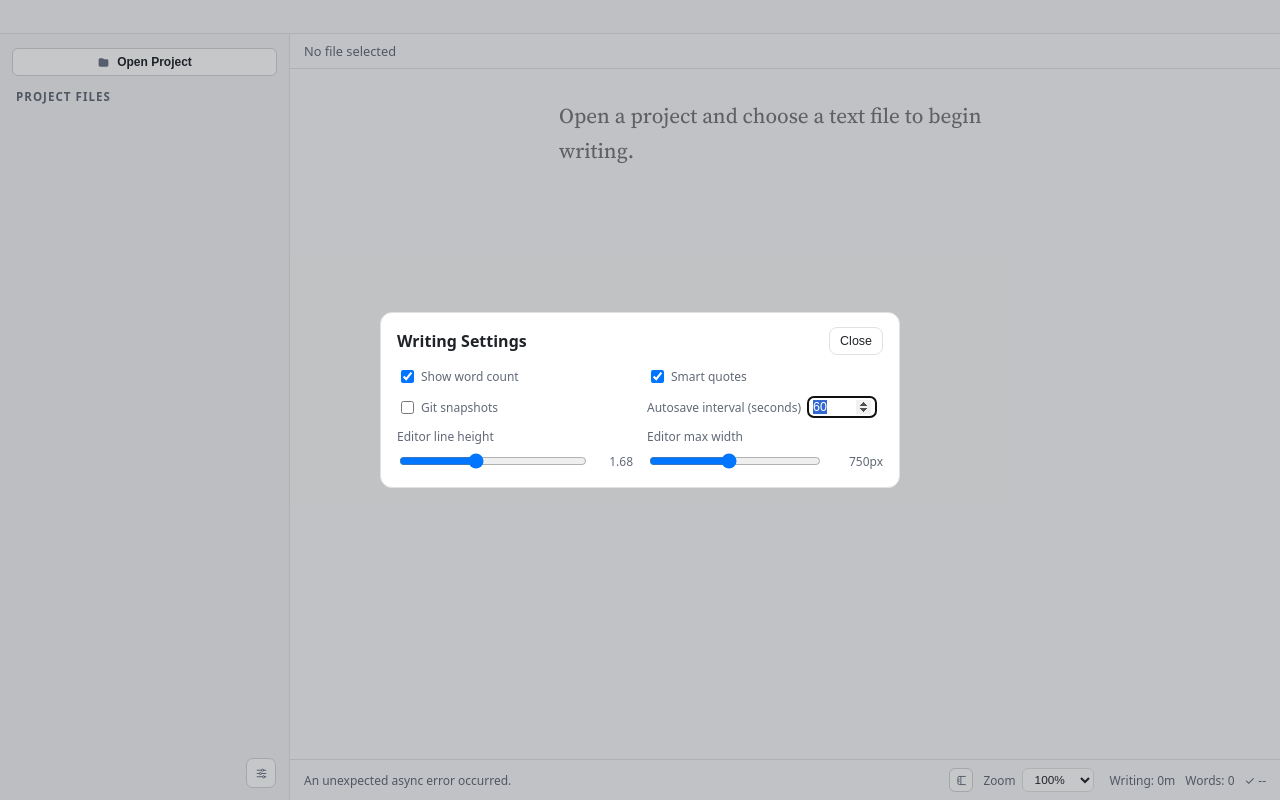
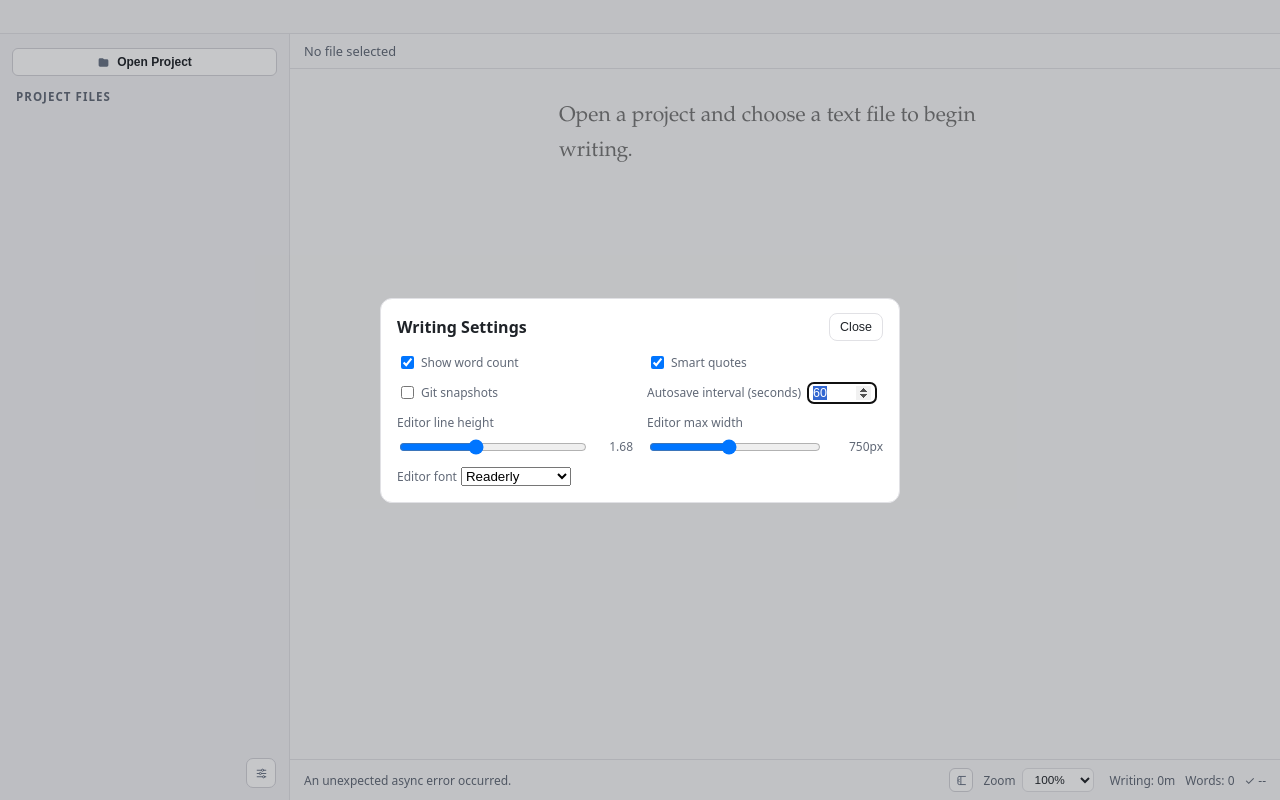
Before and after one commit to nicoverbruggen/wit, a website with bundled scripts: page src/renderer/index.html in a window 1280 px wide. Both pictures are taken after a click on the button 261 px from the left and 773 px from the top of the page. Built offline with nearby package versions, Linux system fonts and the light colour scheme; files whose address does not match are found by name.

Commit message:
Add new font options

```diff
--- a/src/renderer/index.html
+++ b/src/renderer/index.html
@@ -169,6 +169,14 @@
               <span id="editor-width-value">750px</span>
             </div>
           </label>
+          <label class="control-inline" title="Choose editor font">
+            Editor font
+            <select id="font-select">
+              <option value="Sourcerer">Sourcerer</option>
+              <option value="Readerly" selected>Readerly</option>
+              <option value="iA Writer Mono">iA Writer Mono</option>
+            </select>
+          </label>
         </div>
       </form>
     </dialog>
--- a/src/renderer/renderer.ts
+++ b/src/renderer/renderer.ts
@@ -47,6 +47,7 @@ const editorWidthInput = document.getElementById("editor-width-input") as HTMLIn
 const editorWidthValue = document.getElementById("editor-width-value") as HTMLSpanElement;
 const settingsCloseButton = document.getElementById("settings-close-btn") as HTMLButtonElement;
 const textZoomSelect = document.getElementById("text-zoom-select") as HTMLSelectElement;
+const fontSelect = document.getElementById("font-select") as HTMLSelectElement;
 
 const EDITOR_ZOOM_PRESETS = [50, 75, 90, 100, 110, 125, 150, 175, 200, 225, 250];
 const LIVE_WORD_COUNT_DEBOUNCE_MS = 280;
@@ -413,6 +414,10 @@ function applyEditorMaxWidth(editorWidth: number): void {
   editorWidthInput.value = String(normalized);
 }
 
+function applyEditorFont(fontFamily: string): void {
+  editor.style.fontFamily = `"${fontFamily}", "Palatino", "Times New Roman", serif`;
+}
+
 function ensureEditorBaseFontSize(): void {
   if (editorBaseFontSizePx > 0) {
     return;
@@ -1000,6 +1005,8 @@ function syncSettingsInputs(settings: AppSettings): void {
   applyEditorLineHeight(settings.editorLineHeight);
   applyEditorMaxWidth(settings.editorMaxWidthPx);
   setEditorZoomFromPercent(settings.editorZoomPercent, false);
+  fontSelect.value = settings.editorFontFamily ?? "Readerly";
+  applyEditorFont(settings.editorFontFamily ?? "Readerly");
 }
 
 function applyProjectMetadata(metadata: ProjectMetadata): void {
@@ -1694,6 +1701,8 @@ async function initialize(): Promise<void> {
    applyEditorLineHeight(Number.parseFloat(lineHeightInput.value));
    applyEditorMaxWidth(Number.parseInt(editorWidthInput.value, 10));
    applyEditorZoom(false);
+   applyEditorFont("Readerly");
+   fontSelect.value = "Readerly";
    renderSnapshotLabel();
    restartSnapshotLabelTimer();
    renderFileList();
@@ -1832,13 +1841,14 @@ lineHeightInput.addEventListener("change", () => {
 });
 
 editorWidthInput.addEventListener("input", () => {
-  const parsed = Number.parseInt(editorWidthInput.value, 10);
-  if (!Number.isFinite(parsed)) {
-    return;
-  }
-
-  applyEditorMaxWidth(parsed);
-  showEditorWidthGuides();
+    applyEditorMaxWidth(Number.parseInt(editorWidthInput.value, 10));
+    void persistSettings({ editorMaxWidthPx: Number.parseInt(editorWidthInput.value, 10) });
+  });
+
+  fontSelect.addEventListener("change", () => {
+    const selectedFont = fontSelect.value;
+    applyEditorFont(selectedFont);
+    void persistSettings({ editorFontFamily: selectedFont });
   });
 
 editorWidthInput.addEventListener("change", () => {
--- a/src/renderer/styles.css
+++ b/src/renderer/styles.css
@@ -1,5 +1,5 @@
 @font-face {
-  font-family: "WitWriter";
+  font-family: "Sourcerer";
   src: url("./font/Sourcerer-Regular.ttf") format("truetype");
   font-weight: 400;
   font-style: normal;
@@ -7,7 +7,7 @@
 }
 
 @font-face {
-  font-family: "WitWriter";
+  font-family: "Sourcerer";
   src: url("./font/Sourcerer-Italic.ttf") format("truetype");
   font-weight: 400;
   font-style: italic;
@@ -15,7 +15,7 @@
 }
 
 @font-face {
-  font-family: "WitWriter";
+  font-family: "Sourcerer";
   src: url("./font/Sourcerer-Bold.ttf") format("truetype");
   font-weight: 700;
   font-style: normal;
@@ -23,8 +23,72 @@
 }
 
 @font-face {
-  font-family: "WitWriter";
+  font-family: "Sourcerer";
   src: url("./font/Sourcerer-BoldItalic.ttf") format("truetype");
+  font-weight: 700;
+  font-style: italic;
+  font-display: swap;
+}
+
+@font-face {
+  font-family: "Readerly";
+  src: url("./font/Readerly-Regular.ttf") format("truetype");
+  font-weight: 400;
+  font-style: normal;
+  font-display: swap;
+}
+
+@font-face {
+  font-family: "Readerly";
+  src: url("./font/Readerly-Italic.ttf") format("truetype");
+  font-weight: 400;
+  font-style: italic;
+  font-display: swap;
+}
+
+@font-face {
+  font-family: "Readerly";
+  src: url("./font/Readerly-Bold.ttf") format("truetype");
+  font-weight: 700;
+  font-style: normal;
+  font-display: swap;
+}
+
+@font-face {
+  font-family: "Readerly";
+  src: url("./font/Readerly-BoldItalic.ttf") format("truetype");
+  font-weight: 700;
+  font-style: italic;
+  font-display: swap;
+}
+
+@font-face {
+  font-family: "iA Writer Mono";
+  src: url("./font/iAWriterMonoS-Regular.ttf") format("truetype");
+  font-weight: 400;
+  font-style: normal;
+  font-display: swap;
+}
+
+@font-face {
+  font-family: "iA Writer Mono";
+  src: url("./font/iAWriterMonoS-Italic.ttf") format("truetype");
+  font-weight: 400;
+  font-style: italic;
+  font-display: swap;
+}
+
+@font-face {
+  font-family: "iA Writer Mono";
+  src: url("./font/iAWriterMonoS-Bold.ttf") format("truetype");
+  font-weight: 700;
+  font-style: normal;
+  font-display: swap;
+}
+
+@font-face {
+  font-family: "iA Writer Mono";
+  src: url("./font/iAWriterMonoS-BoldItalic.ttf") format("truetype");
   font-weight: 700;
   font-style: italic;
   font-display: swap;
@@ -434,10 +498,14 @@ body.platform-darwin .toolbar {
 
 body.platform-win32 .toolbar {
   padding-right: 150px;
+  padding-top: 12px;
+  padding-bottom: 11px;
 }
 
 body.platform-linux .toolbar {
   padding-right: 124px;
+  padding-top: 12px;
+  padding-bottom: 11px;
 }
 
 .control-inline {
@@ -557,6 +625,8 @@ body.platform-linux .toolbar {
   line-height: 1.68;
   color: var(--text);
   transition: max-width 100ms ease;
+  font-variant-ligatures: common-ligatures;
+  font-feature-settings: "liga" 1, "clig" 1;
 }
 
 #editor:focus {
--- a/src/shared/types.ts
+++ b/src/shared/types.ts
@@ -6,6 +6,7 @@ export type AppSettings = {
   editorLineHeight: number;
   editorMaxWidthPx: number;
   editorZoomPercent: number;
+  editorFontFamily: string;
 };
 
 export type ProjectMetadata = {
```
Also changed, not shown: package.json (+9 -4 lines), src/main/project-service.ts (+9 -3 lines), font/Readerly-Bold.ttf (added), font/Readerly-BoldItalic.ttf (added), font/Readerly-Italic.ttf (added), font/Readerly-Regular.ttf (added), font/iAWriterMonoS-Bold.ttf (added), font/iAWriterMonoS-BoldItalic.ttf (added), font/iAWriterMonoS-Italic.ttf (added), font/iAWriterMonoS-Regular.ttf (added), icon.svg (added). Lines whose indentation alone changed are shown as unchanged.
